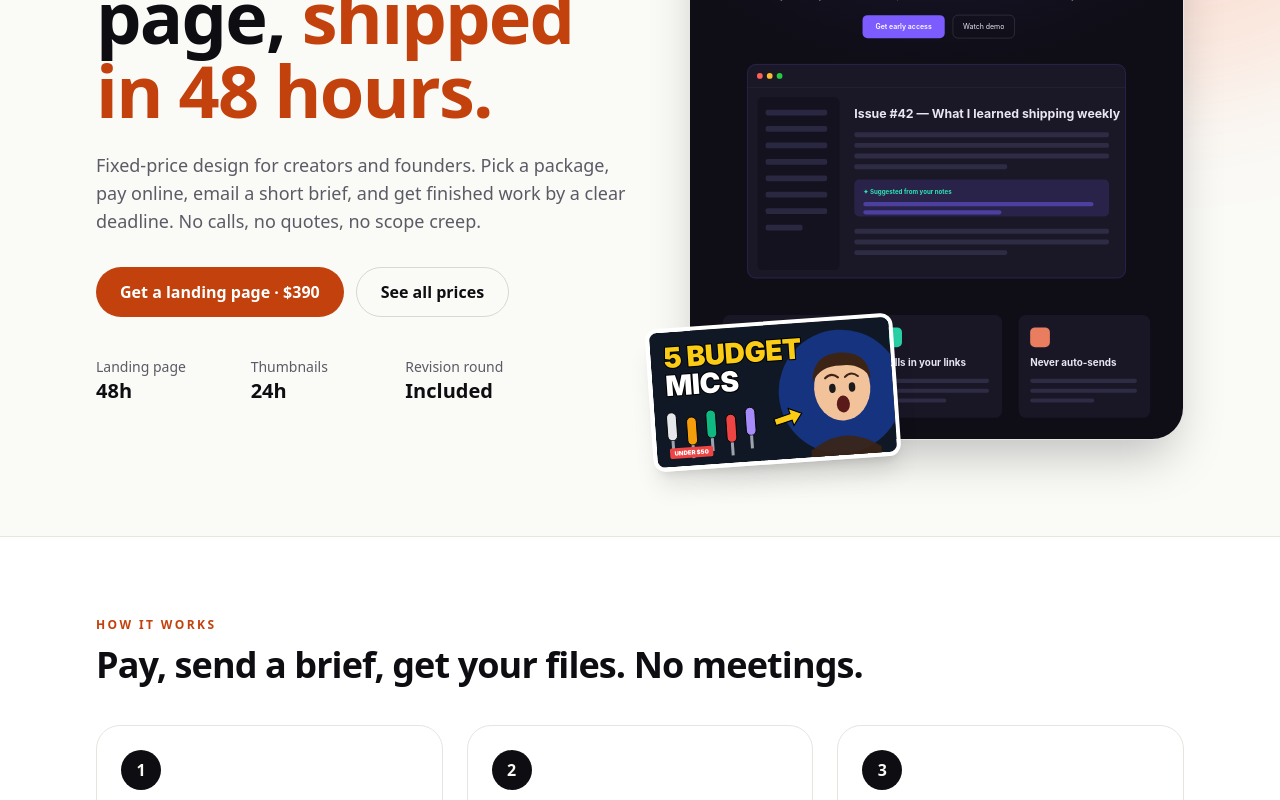
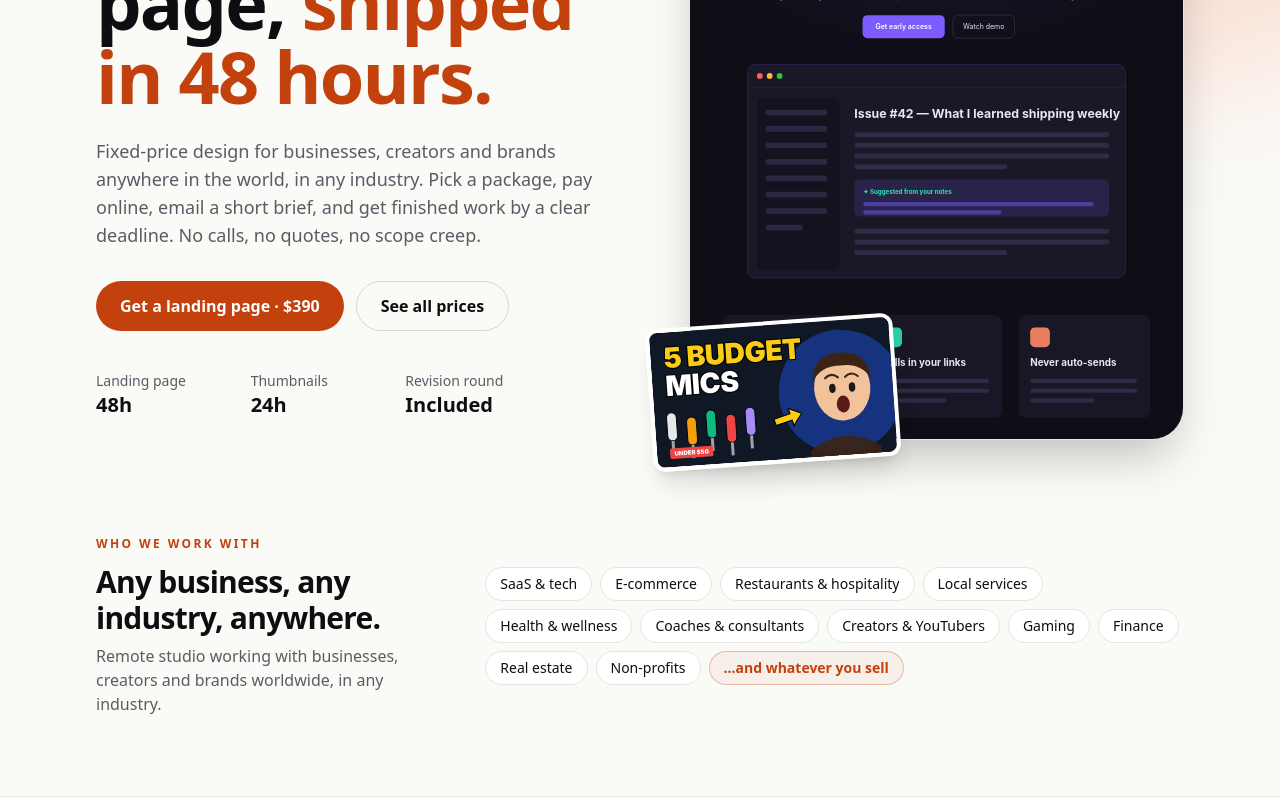
Before and after one commit to SALTAAI/shipday-studio-site, a Next.js app: page / in a window 1280 px wide. Shown: the part 340-1140 px from the top of the page. Built offline with nearby package versions, Linux system fonts and the light colour scheme.

Commit message:
Worldwide positioning: any market, any industry

```diff
--- a/scripts/og.html
+++ b/scripts/og.html
@@ -13,4 +13,4 @@ h1 span{color:#FF5A1F}
 <div class="brand"><svg width="56" height="56" viewBox="0 0 64 64"><rect width="64" height="64" rx="16" fill="#1d1d24"/><path d="M14 40 L32 14 L50 40 Z" fill="#FF5A1F"/><rect x="12" y="44" width="40" height="7" rx="3.5" fill="#FAFAF7"/></svg>Shipday Studio</div>
 <h1>Your landing page,<br><span>shipped in 48 hours.</span></h1>
 <div class="chips"><div class="chip">Landing page <b>$390</b></div><div class="chip">Thumbnails <b>$79</b></div><div class="chip">Logo pack <b>$149</b></div><div class="chip">Upkeep <b>$49/mo</b></div></div>
-</div><div class="url">shipdaystudio.com · fixed-price design for creators &amp; founders</div></body></html>
+</div><div class="url">shipdaystudio.com · remote design studio · clients worldwide, any industry</div></body></html>
--- a/src/app/layout.tsx
+++ b/src/app/layout.tsx
@@ -29,7 +29,7 @@ const jsonLd = {
   image: `${site.url}/og.png`,
   email: site.email,
   description: site.description,
-  areaServed: "Worldwide",
+  areaServed: { "@type": "Place", name: "Worldwide" },
   currenciesAccepted: "USD",
   paymentAccepted: "Credit card (Stripe)",
   address: { "@type": "PostalAddress", addressCountry: "CH" },
--- a/src/app/order/page.tsx
+++ b/src/app/order/page.tsx
@@ -23,7 +23,7 @@ export default function OrderPage() {
       <p className="eyebrow">Order</p>
       <h1 className="mt-3 text-balance text-4xl font-extrabold tracking-tight sm:text-5xl">Pick a package and pay</h1>
       <p className="mt-4 max-w-2xl text-muted">
-        Prices are fixed and in USD. Turnaround starts once we have both your payment and your brief.
+        We work remotely with clients in any country and industry. Prices are fixed and in USD. Turnaround starts once we have both your payment and your brief.
       </p>
 
       <ol className="mt-8 grid gap-4 sm:grid-cols-3">
--- a/src/app/page.tsx
+++ b/src/app/page.tsx
@@ -2,7 +2,7 @@ import Link from "next/link";
 import { OfferCards } from "@/components/OfferCards";
 import type { Metadata } from "next";
 import { BuyButton } from "@/components/BuyButton";
-import { cases, faq, logos, steps, thumbnails, site, getOffer, formatPrice, briefMailto } from "@/lib/site";
+import { cases, faq, industries, logos, steps, thumbnails, site, getOffer, formatPrice, briefMailto } from "@/lib/site";
 import { SampleGallery } from "@/components/SampleGallery";
 import { pageMeta } from "@/lib/seo";
 
@@ -23,14 +23,15 @@ export default function Home() {
         <div className="container-x grid items-center gap-12 py-16 sm:py-24 lg:grid-cols-[1.1fr_1fr]">
           <div>
             <p className="inline-flex items-center gap-2 rounded-full border border-line bg-white px-3 py-1 text-xs font-semibold">
-              <span aria-hidden="true" className="h-2 w-2 rounded-full bg-green-500" /> Fixed prices in USD · no calls needed
+              <span aria-hidden="true" className="h-2 w-2 rounded-full bg-green-500" /> Remote · clients worldwide · fixed prices in USD
             </p>
             <h1 className="mt-6 text-balance text-5xl font-extrabold leading-[1.02] tracking-tight sm:text-6xl lg:text-7xl">
               Your landing page, <span className="text-accent">shipped in 48 hours.</span>
             </h1>
             <p className="mt-6 max-w-xl text-lg text-muted">
-              Fixed-price design for creators and founders. Pick a package, pay online, email a short brief, and get
-              finished work by a clear deadline. No calls, no quotes, no scope creep.
+              Fixed-price design for businesses, creators and brands anywhere in the world, in any industry. Pick a
+              package, pay online, email a short brief, and get finished work by a clear deadline. No calls, no quotes,
+              no scope creep.
             </p>
             <div className="mt-8 flex flex-wrap gap-3">
               <BuyButton offer={getOffer("landing")} className="btn-accent">Get a landing page · {formatPrice(getOffer("landing"))}</BuyButton>
@@ -61,6 +62,23 @@ export default function Home() {
               className="absolute -right-3 -top-5 w-1/4 rotate-[6deg] rounded-2xl border-4 border-white shadow-xl"
             />
           </div>
+        </div>
+      </section>
+
+      {/* Who we work with */}
+      <section aria-labelledby="who-heading" className="pb-16 sm:pb-20">
+        <div className="container-x grid gap-6 lg:grid-cols-[1fr_2fr] lg:items-center lg:gap-10">
+          <div>
+            <p className="eyebrow">Who we work with</p>
+            <h2 id="who-heading" className="mt-3 text-balance text-2xl font-extrabold tracking-tight sm:text-3xl">Any business, any industry, anywhere.</h2>
+            <p className="mt-2 text-muted">{site.reach}</p>
+          </div>
+          <ul className="flex flex-wrap gap-2" aria-label="Industries we design for">
+            {industries.map((i) => (
+              <li key={i} className="rounded-full border border-line bg-white px-3.5 py-1.5 text-sm font-medium">{i}</li>
+            ))}
+            <li className="rounded-full border border-accent/30 bg-accent/5 px-3.5 py-1.5 text-sm font-semibold text-accent">…and whatever you sell</li>
+          </ul>
         </div>
       </section>
 
--- a/src/components/Footer.tsx
+++ b/src/components/Footer.tsx
@@ -8,7 +8,7 @@ export function Footer() {
       <div className="container-x grid gap-8 py-12 sm:grid-cols-[2fr_1fr_1fr]">
         <div>
           <div className="flex items-center gap-2 font-extrabold"><LogoMark className="h-7 w-7" /> {site.name}</div>
-          <p className="mt-3 max-w-xs text-sm text-muted">Fixed-price design for creators and founders. Based in {site.location}.</p>
+          <p className="mt-3 max-w-xs text-sm text-muted">Fixed-price design for businesses, creators and brands. Remote, working with clients worldwide.</p>
         </div>
         <div className="text-sm">
           <h2 className="font-semibold">Contact</h2>
@@ -33,7 +33,7 @@ export function Footer() {
         </div>
       </div>
       <div className="container-x border-t border-line py-6 text-xs text-muted">
-        © {new Date().getFullYear()} {site.name} · {site.location} · Prices in USD · Sample work shows fictional brands.
+        © {new Date().getFullYear()} {site.name} · {site.legal.country} · Prices in USD · Sample work shows fictional brands.
       </div>
     </footer>
   );
--- a/src/lib/site.ts
+++ b/src/lib/site.ts
@@ -2,11 +2,11 @@ export const site = {
   name: "Shipday Studio",
   url: "https://shipdaystudio.com",
   email: "hello@shipdaystudio.com",
-  tagline: "Fixed-price design for creators and founders. Shipped in days, not weeks.",
+  tagline: "Fixed-price design for businesses, creators and brands worldwide. Shipped in days, not weeks.",
   description:
-    "Shipday Studio is a fixed-price design studio for creators and founders: landing pages in 48h, YouTube thumbnail packs in 24h, logo packs in 48h, and monthly upkeep. Clear prices in USD, no calls required.",
-  /** Public location shown in marketing copy. No personal name or street address is published anywhere on the site. */
-  location: "Switzerland",
+    "Remote, fixed-price design studio for businesses, creators and brands worldwide, in any industry. Landing pages and logos in 48h, thumbnails in 24h. USD, no calls.",
+  /** Marketing copy is remote and worldwide. The country appears only in the legal identity (site.legal). No personal name or street address is published anywhere on the site. */
+  reach: "Remote studio working with businesses, creators and brands worldwide, in any industry.",
   x: { handle: "@ShipdayStudio", url: "https://x.com/ShipdayStudio" },
   /** Public operator and data controller details for the legal pages. No personal name or street address. */
   legal: {
@@ -32,6 +32,21 @@ export function briefMailto(service?: string) {
   ].join("\n");
   return `mailto:${site.email}?subject=${encodeURIComponent(subject)}&body=${encodeURIComponent(body)}`;
 }
+
+/** Sectors shown in the "Who we work with" strip. Illustrative of breadth, not a client list. */
+export const industries = [
+  "SaaS & tech",
+  "E-commerce",
+  "Restaurants & hospitality",
+  "Local services",
+  "Health & wellness",
+  "Coaches & consultants",
+  "Creators & YouTubers",
+  "Gaming",
+  "Finance",
+  "Real estate",
+  "Non-profits",
+];
 
 export type ServiceId = "landing" | "thumbnails" | "logo" | "upkeep";
 
@@ -112,7 +127,11 @@ export const steps = [
 export const faq = [
   {
     q: "Who is behind Shipday Studio?",
-    a: "Shipday Studio is an independent studio based in Switzerland. Production runs on an AI-assisted workflow, and every deliverable is reviewed by a human before delivery, which is how we keep prices fixed and turnaround short.",
+    a: "Shipday Studio is an independent, fully remote design studio. Production runs on an AI-assisted workflow, and every deliverable is reviewed by a human before delivery, which is how we keep prices fixed and turnaround short.",
+  },
+  {
+    q: "Do you work with clients in my country or industry?",
+    a: "Yes. We work with businesses, creators and brands in any country, market or industry, selling any product or service. Everything runs by email and Stripe checkout, so there are no calls to schedule across time zones.",
   },
   {
     q: "When does the clock start?",
```
Also changed, not shown: public/og.png, public/site.webmanifest, 1 other file (tests, documents, lock files or other folders).
